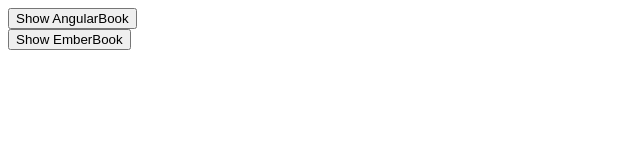
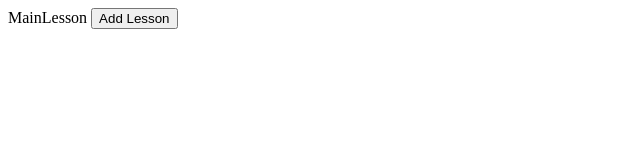
Before and after one commit to 777AMR/angularjs, a plain HTML site: page source/index.html in a window 1280 px wide. Shown: the whole page, without its empty margins (0-640 px from the left). Drawn offline with nearby package versions, Linux system fonts and the light colour scheme.

Commit message:
6. Controller as синтаксис

```diff
--- a/source/index.html
+++ b/source/index.html
@@ -9,14 +9,13 @@
 </head>
 
 <body>
-    <div ng-controller='myBooksCtrl'>
-        <div ng-controller='angularBookCtrl'>
-            <button ng-click='showBook()'>Show AngularBook</button>
+    <div ng-controller="mainCtrl">
+        <div ng-controller="firstCtrl as firstCtrl">
+            <div ng-controller="secondCtrl as secondCtrl">
+                {{mainCtrl.myLesson}}
+                <button ng-click = "mainCtrl.addLesson()">Add Lesson</button>
+            </div>
         </div>
-        <div ng-controller='emberBookCtrl'>
-            <button ng-click='showBook()'>Show EmberBook</button>
-        </div>
-    </div>
 </body>
 
 </html>
--- a/source/main.js
+++ b/source/main.js
@@ -1,19 +1,19 @@
 var app = angular.module('app', []);
 
-app.controller('myBooksCtrl', function ($scope) {
-    $scope.showBook = function () {
-        console.log('This is some book');
+app.controller('mainCtrl', function ($scope) {
+    this.myLesson = "MainLesson";
+
+    this.addLesson = function(){
+        console.log('Add lesson');
     }
+
+    $scope.mainCtrl = this;
 });
 
-app.controller('angularBookCtrl', function ($scope) {
-    $scope.showBook = function () {
-        console.log('This is AngularJS book');
-    }
+app.controller('firstCtrl', function () {
+    this.myLesson = "FirstLesson";
 });
 
-app.controller('emberBookCtrl', function ($scope) {
-    $scope.showBook = function () {
-        console.log('This is Ember book');
-    }
+app.controller('secondCtrl', function () {
+    this.myLesson = "SecondLesson";
 });
```
